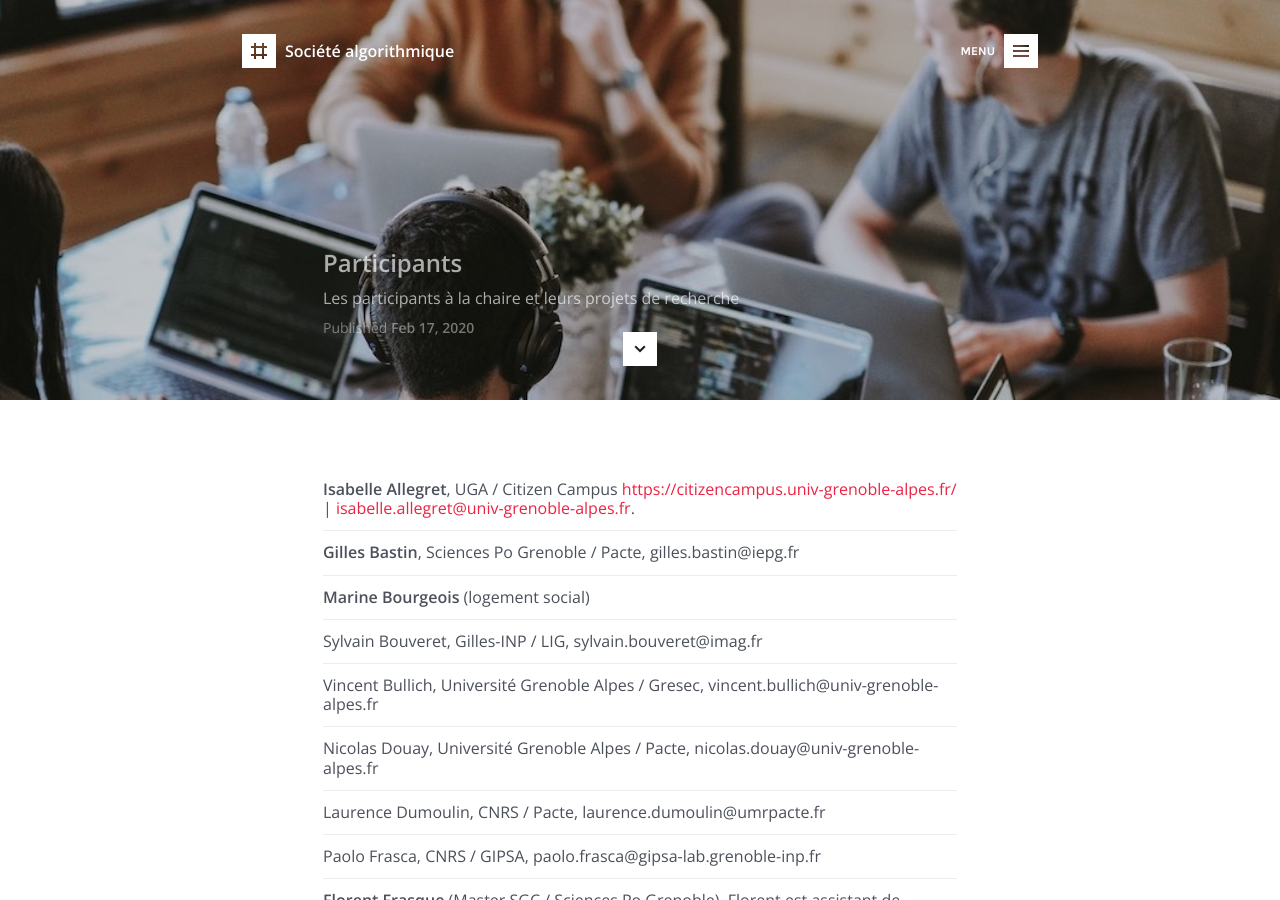
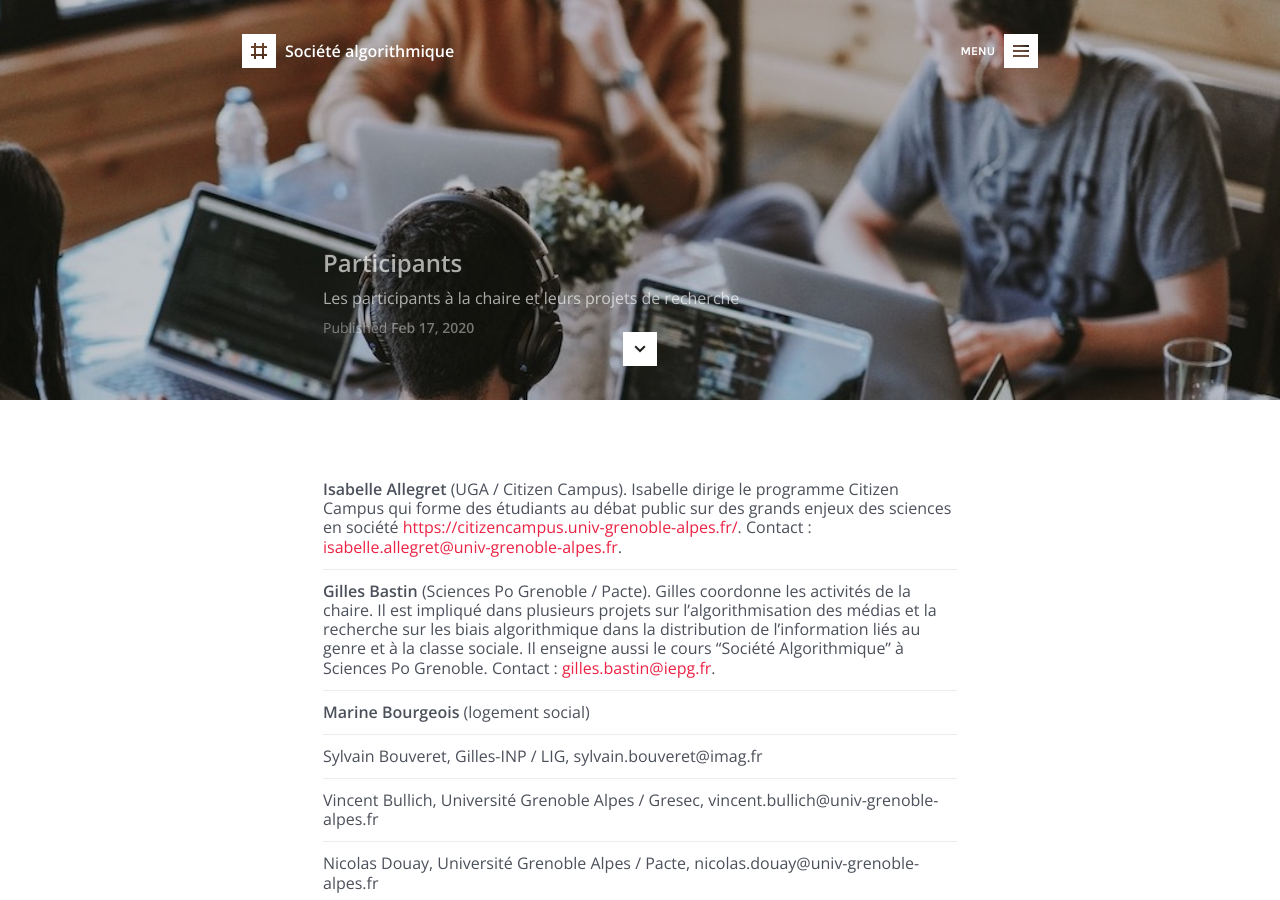
Before and after one commit to gillesbastin/algorithmicsociety.github.io, a Jekyll site: the page built from participants.md, in a window 1280 px wide and 900 px high. Built offline with Jekyll 4.4.1, drawn with Linux system fonts in a browser that asks for light colours.

Commit message:
Update participants.md

```diff
--- a/participants.md
+++ b/participants.md
@@ -13,9 +13,9 @@ image: 			header-1.jpg
 
 ---
 
-**Isabelle Allegret**, UGA / Citizen Campus [https://citizencampus.univ-grenoble-alpes.fr/](https://citizencampus.univ-grenoble-alpes.fr/) | [isabelle.allegret@univ-grenoble-alpes.fr](mailto:isabelle.allegret@univ-grenoble-alpes.fr).
+**Isabelle Allegret** (UGA / Citizen Campus). Isabelle dirige le programme Citizen Campus qui forme des étudiants au débat public sur des grands enjeux des sciences en société [https://citizencampus.univ-grenoble-alpes.fr/](https://citizencampus.univ-grenoble-alpes.fr/). Contact : [isabelle.allegret@univ-grenoble-alpes.fr](mailto:isabelle.allegret@univ-grenoble-alpes.fr).
 <hr>
-**Gilles Bastin**, Sciences Po Grenoble / Pacte, gilles.bastin@iepg.fr
+**Gilles Bastin** (Sciences Po Grenoble / Pacte). Gilles coordonne les activités de la chaire. Il est impliqué dans plusieurs projets sur l'algorithmisation des médias et la recherche sur les biais algorithmique dans la distribution de l'information liés au genre et à la classe sociale. Il enseigne aussi le cours "Société Algorithmique" à Sciences Po Grenoble. Contact : [gilles.bastin@iepg.fr](mailto:gilles.bastin@iepg.fr).
 <hr>
 **Marine Bourgeois** (logement social)
 <hr>
```
